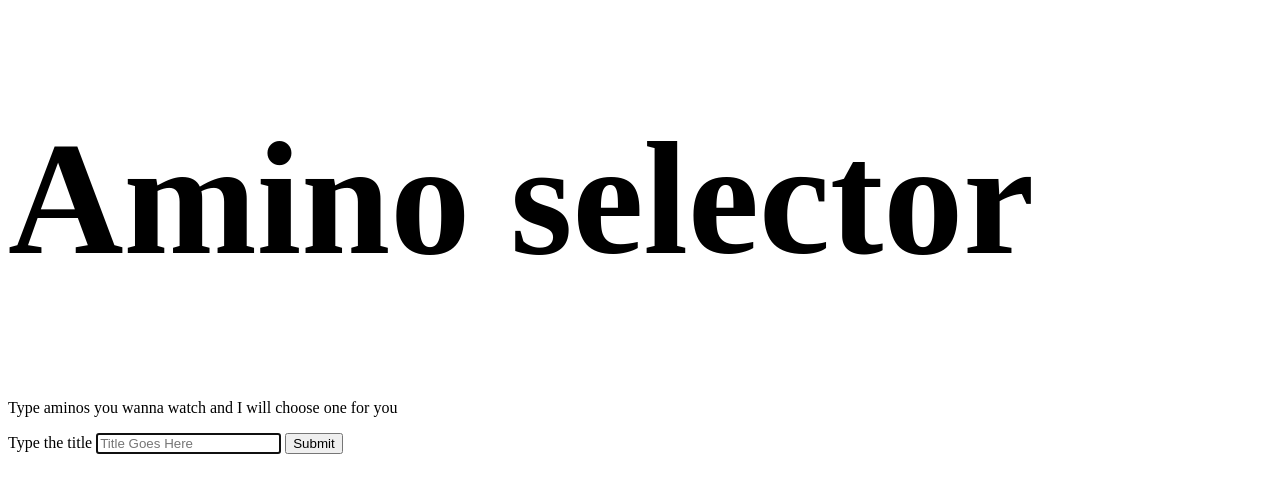
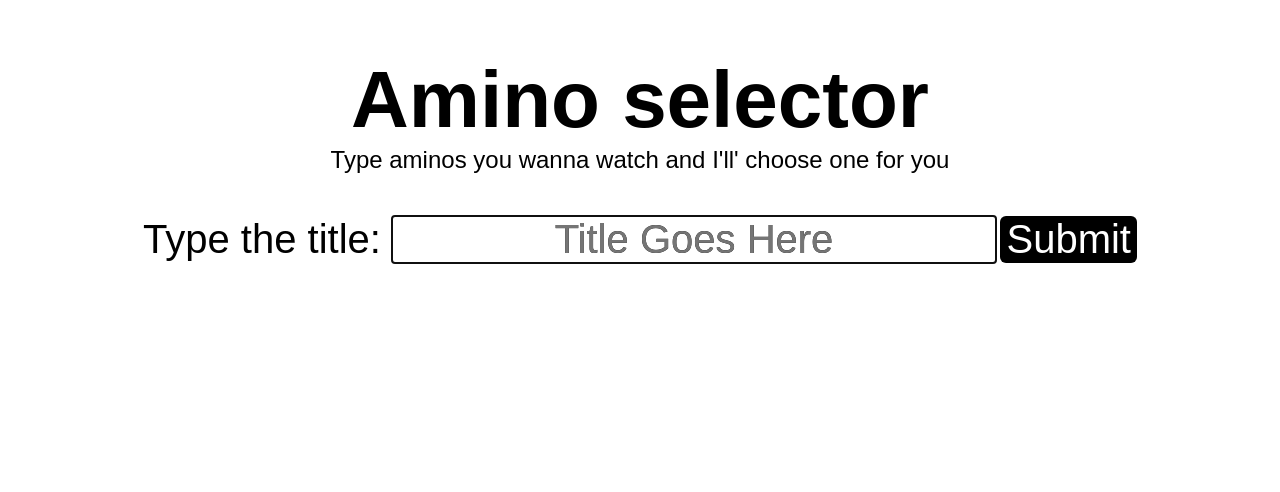
Before and after one commit to Celofyz/Project0, a plain HTML site: page body.html in a window 1280 px wide. Drawn offline with Linux system fonts and the light colour scheme; a web font is replaced by a local one.

Commit message:
!Styl dodany! Teraz przynajmniej będzie ładne przy okazji usunięte biblioteki express i path, bo nie są używane.

```diff
--- a/AminoList.js
+++ b/AminoList.js
@@ -9,7 +9,7 @@ module.exports = {
     var list = '';
 
     amiList.forEach(function(element){
-      list = list + element + "<br>";
+      list = list + "<a>" + element + "</a>" + "<br>";
     });
 
     return list;
--- a/body.html
+++ b/body.html
@@ -5,15 +5,18 @@
     <title>Amino selector</title>
 
     <link rel="stylesheet" type="text/css" href="/public/style.css" />
+    <link href='http://fonts.googleapis.com/css?family=Aladin&subset=latin,latin-ext' rel='stylesheet' type='text/css' />
 
   </head>
   <body>
     <h1>Amino selector</h1>
-    <p>Type aminos you wanna watch and I will choose one for you</p>
+    <p>Type aminos you wanna watch and I'll' choose one for you</p>
+
+    <br>
 
     <form id="amino-input" method="POST" action="/sendamino" enctype="text/plain">
-      <label for="title"> Type the title </label>
-      <input type="text" name="title" placeholder="Title Goes Here" autofocus>
+      <label for="title"> Type the title: </label>
+      <input type="text" name="title" placeholder="Title Goes Here" autofocus autocomplete="off">
       <input type="submit" value="Submit">
     </form>
   </body>
--- a/public/style.css
+++ b/public/style.css
@@ -1,3 +1,46 @@
+*{
+  text-align: center;
+  font-family: 'Aladin', sans-serif;
+  user-select: none;
+  -moz-user-select: none;
+  font size: 3em;
+}
+
 h1{
-  font-size: 10em;
+  font-size: 5em;
+  margin-bottom: 0;
 }
+
+p{
+  font-size: 1.5em;
+  margin-top: 0;
+}
+
+a{
+  padding: 2px;
+  font-size: 2em;
+}
+
+form{
+  margin-bottom: 25px;
+}
+
+label{
+  font-size: 2.5em;
+}
+
+input[type=text]{
+  color: transparent;
+  text-shadow: 0 0 0 #000;
+  border: none;
+  width: 15em;
+  font-size: 2.5em;
+}
+
+input[type=submit]{
+  font-size: 2.5em;
+  color: #fff;
+  background-color: #000;
+  border-radius: 6px;
+  border: none;
+}
```
Also changed, not shown: index.js (+0 -7 lines).
